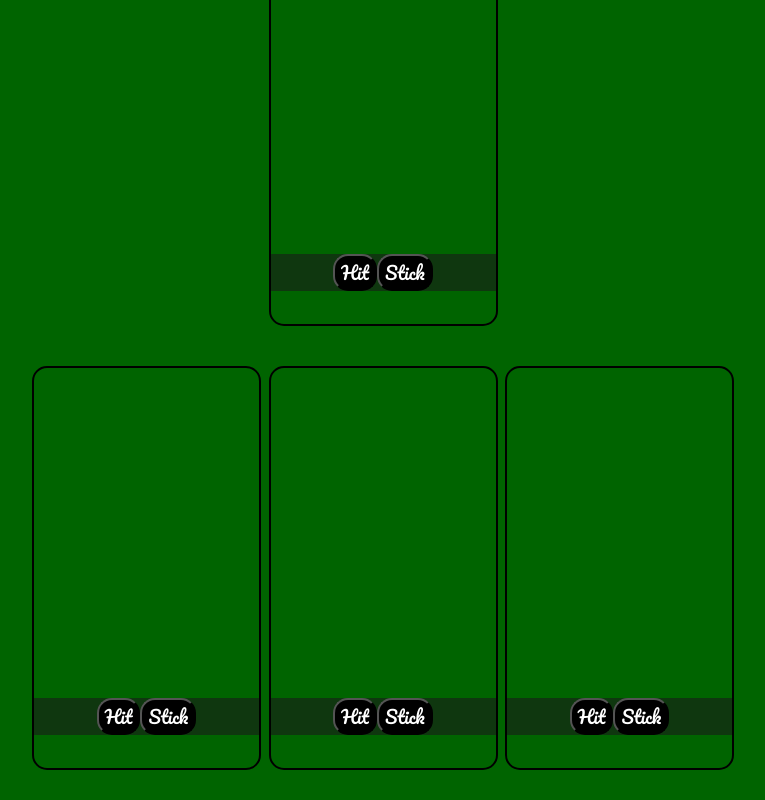
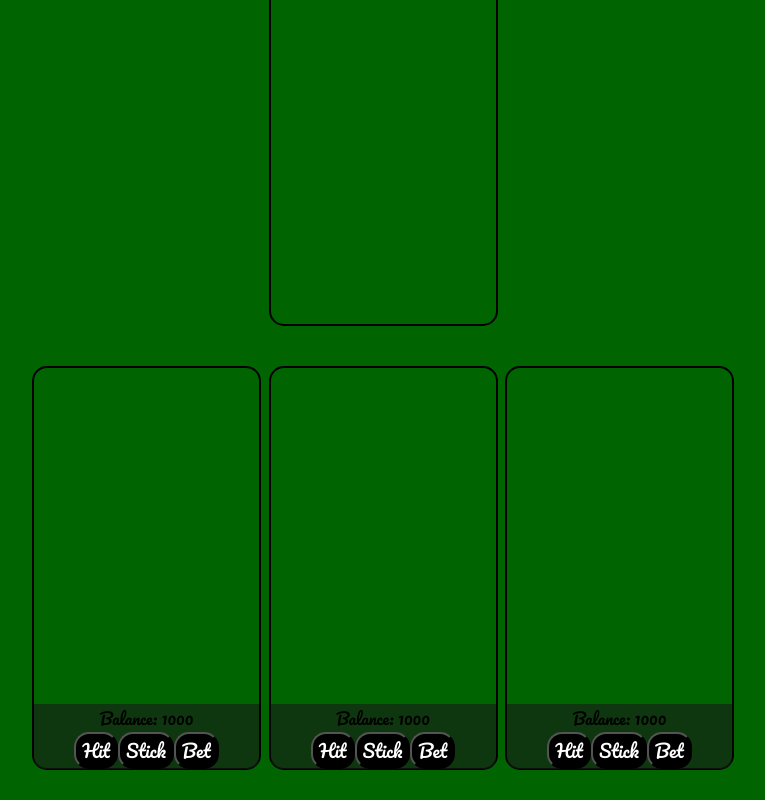
Before and after one commit to ashksmith/blackjack, a React (Create React App) app: page / in a window 1280 px wide. Shown: the part 207-1007 px from the top of the page, without its empty margins (257-1022 px from the left). Built offline with nearby package versions, Linux system fonts and the light colour scheme.

Commit message:
Added hit and stick functions

```diff
--- a/src/components/player/player.jsx
+++ b/src/components/player/player.jsx
@@ -12,23 +12,46 @@ class Player extends React.Component {
   }
 
   render() {
-    const { id, balance, cards, bust, hit } = this.props;
+    // prettier-ignore
+    const { id, balance, hand, isBust, isStick, hitFunction, stickFunction, stick, dealer } = this.props;
+    const disabled = isBust || isStick ? true : false;
+
     return (
       <div className="player-container">
         <div className="player-controls-container">
-          <input
-            type="button"
-            value="Hit"
-            onClick={() => this.props.hit(id)}
-            className="button-input"
-          ></input>
-
-          <input type="button" value="Stick" className="button-input"></input>
+          <div hidden={dealer}>Balance: {balance}</div>
+          <div hidden={dealer}>
+            <input
+              disabled={disabled}
+              type="button"
+              value="Hit"
+              onClick={() => hitFunction(id)}
+              className="button-input"
+            ></input>
+            <input
+              disabled={disabled}
+              type="button"
+              value="Stick"
+              onClick={() => stickFunction(id)}
+              className="button-input"
+            ></input>
+            <input
+              disabled={disabled}
+              type="button"
+              value="Bet"
+              className="button-input"
+            ></input>
+          </div>
         </div>
         <div className="player-cards-container">
-          {this.props.hand &&
-            this.props.hand.map((card, index) => (
-              <Card suit={card.suit} value={card.value} index={index} />
+          {hand &&
+            hand.map((card, index) => (
+              <Card
+                key={index}
+                suit={card.suit}
+                value={card.value}
+                index={index}
+              />
             ))}
         </div>
       </div>
--- a/src/components/player/player.scss
+++ b/src/components/player/player.scss
@@ -10,10 +10,14 @@
 
   .player-controls-container {
     display: flex;
+    flex-direction: column;
     justify-content: center;
+    align-items: center;
     background-color: rgba(26, 26, 26, 0.6);
+    border-bottom-left-radius: 10px;
+    border-bottom-right-radius: 10px;
     position: absolute;
-    margin-top: 330px;
+    margin-top: 336px;
     width: inherit;
     // Just to keep this on top...
     z-index: 10000;
--- a/src/components/table/table.jsx
+++ b/src/components/table/table.jsx
@@ -25,9 +25,10 @@ class Table extends React.Component {
       newPlayers.push({
         hand: [],
         balance: 1000,
-        bust: false,
+        isBust: false,
         total: 0,
         id: x,
+        isStick: false,
       });
 
     this.setState({ players: newPlayers });
@@ -40,6 +41,13 @@ class Table extends React.Component {
 
     let newState = this.state;
     newState.players[id].hand = newHand;
+    this.setState({ players: newState.players });
+  };
+
+  stick = (id) => {
+    let newState = this.state;
+    newState.players[id].isStick = true;
+    console.log();
     this.setState({ players: newState.players });
   };
 
@@ -57,10 +65,12 @@ class Table extends React.Component {
               <Player
                 id={player.id}
                 key={player.id}
-                hit={this.hit}
+                hitFunction={this.hit}
                 hand={player.hand}
                 balance={player.balance}
-                bust={player.bust}
+                isBust={player.isBust}
+                isStick={player.isStick}
+                stickFunction={this.stick}
               />
             ))}
           </div>
```
